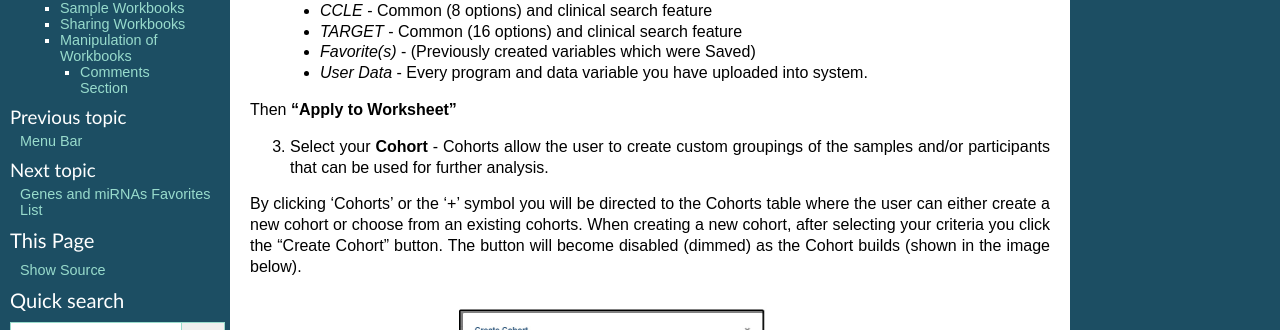
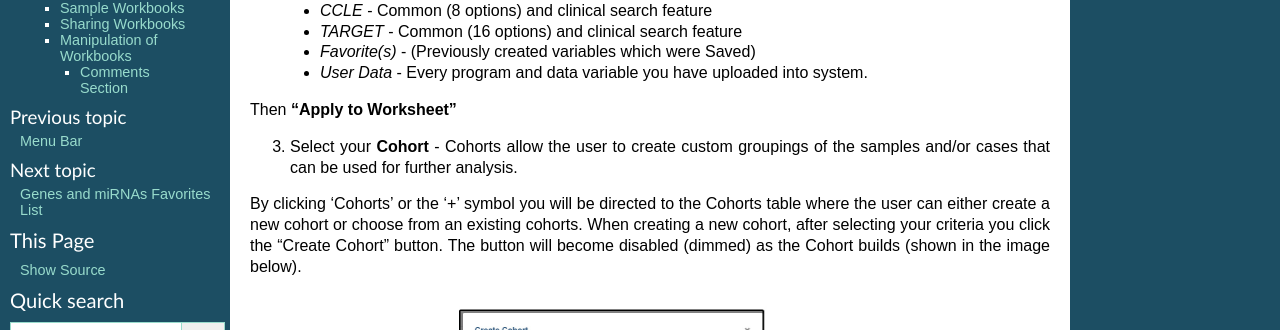
Before and after one commit to isb-cgc/readthedocs, a Sphinx documentation site: the page built from docs/source/sections/webapp/Workbooks.rst, in a window 1280 px wide and 900 px high, scrolled down 1797 px. Shown: the part 122-452 px from the top of the window. Built offline with Sphinx 7.4.7, drawn with Linux system fonts in a browser that asks for light colours; pages that are not in the unit, such as notebooks, are missing from menus.

Commit message:
part to cases

```diff
--- a/docs/source/sections/webapp/Workbooks.rst
+++ b/docs/source/sections/webapp/Workbooks.rst
@@ -73,7 +73,7 @@ Next you can select variables from five (5) available data sources to incorporat
 
 Then **“Apply to Worksheet”**
 
-3. Select your **Cohort** - Cohorts allow the user to create custom groupings of the samples and/or participants that can be used for further analysis.
+3. Select your **Cohort** - Cohorts allow the user to create custom groupings of the samples and/or cases that can be used for further analysis.
 
 By clicking 'Cohorts' or the '+' symbol you will be directed to the Cohorts table where the user can either create a new cohort or choose from an existing cohorts. When creating a new cohort, after selecting your criteria you click the "Create Cohort" button. The button will become disabled (dimmed) as the Cohort builds (shown in the image below).
 
```
